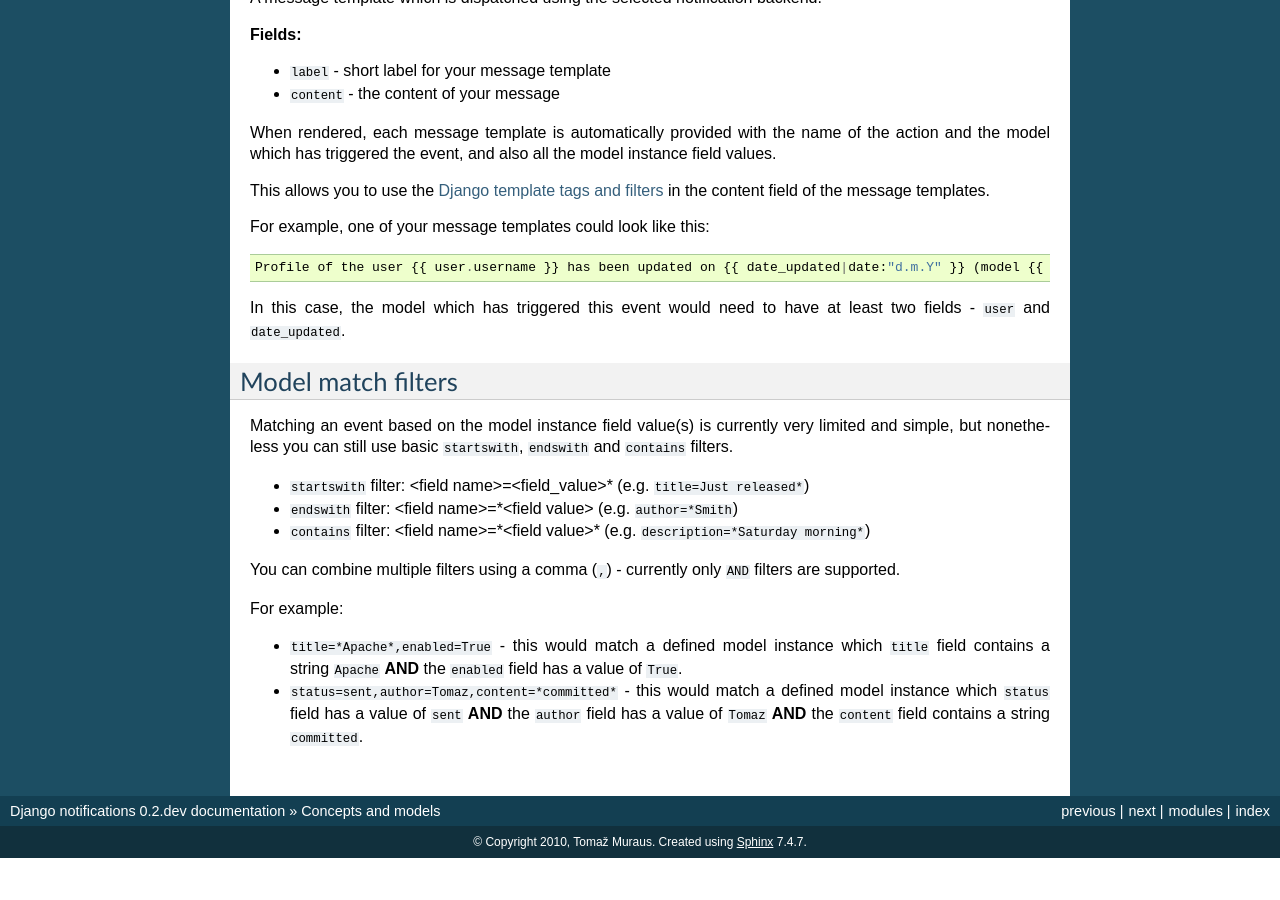
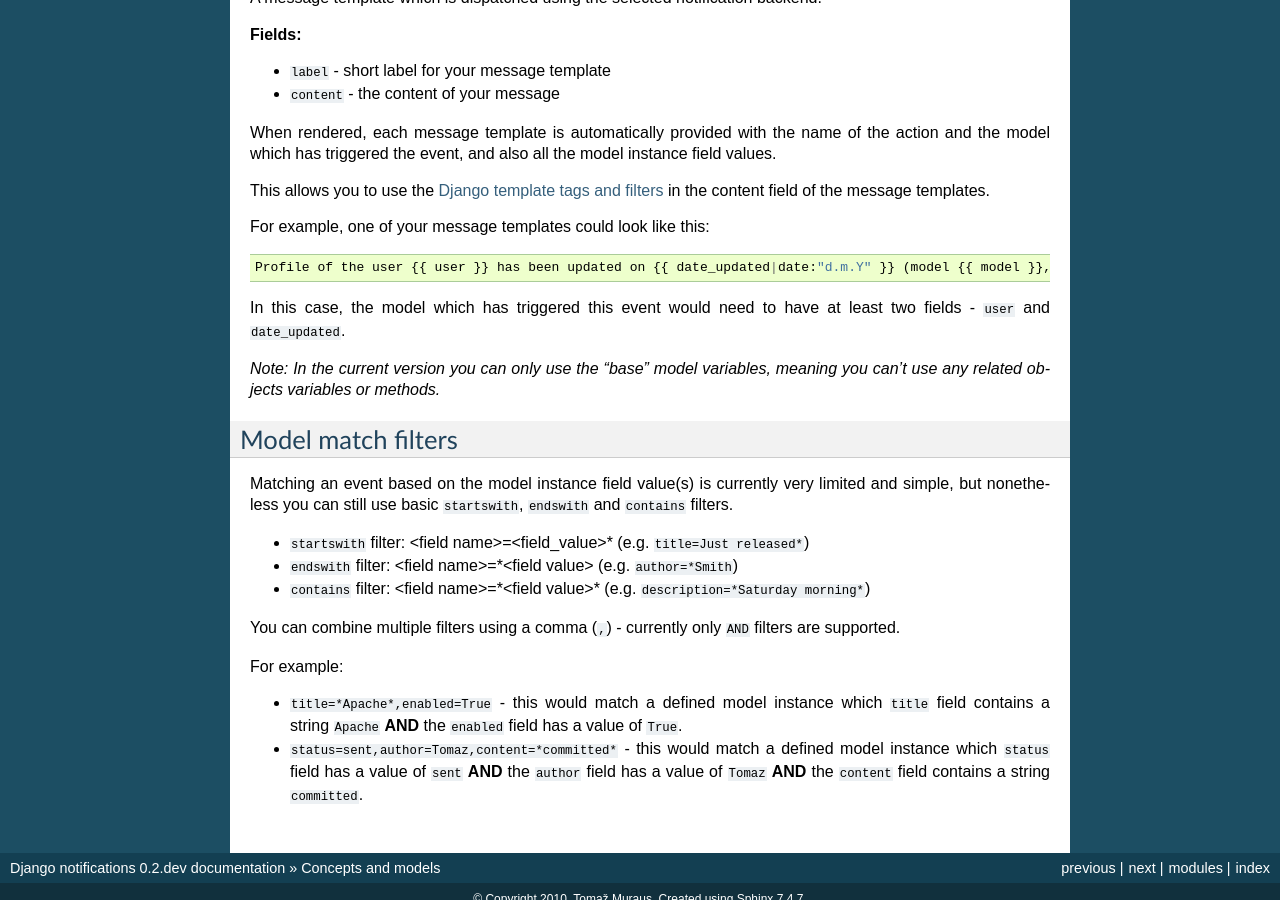
Before and after one commit to Kami/django-notifications, a Sphinx documentation site: the page built from docs/source/concepts_and_models.rst, in a window 1280 px wide and 900 px high, scrolled down 967 px. Built offline with Sphinx 7.4.7, drawn with Linux system fonts in a browser that asks for light colours; before the commit the page ends 1825 px from its top, so only the background shows below that.

Commit message:
Updated docs

```diff
--- a/docs/source/concepts_and_models.rst
+++ b/docs/source/concepts_and_models.rst
@@ -55,9 +55,11 @@ This allows you to use the `Django template tags and filters`_ in the content fi
 
 For example, one of your message templates could look like this::
 
-  Profile of the user {{ user.username }} has been updated on {{ date_updated|date:"d.m.Y" }} (model {{ model }}, action {{ action }})
+  Profile of the user {{ user }} has been updated on {{ date_updated|date:"d.m.Y" }} (model {{ model }}, action {{ action }})
 
 In this case, the model which has triggered this event would need to have at least two fields - ``user`` and ``date_updated``.
+
+*Note: In the current version you can only use the "base" model variables, meaning you can't use any related objects variables or methods.*
 
 .. _concepts_and_models-match_filters:
 
```
